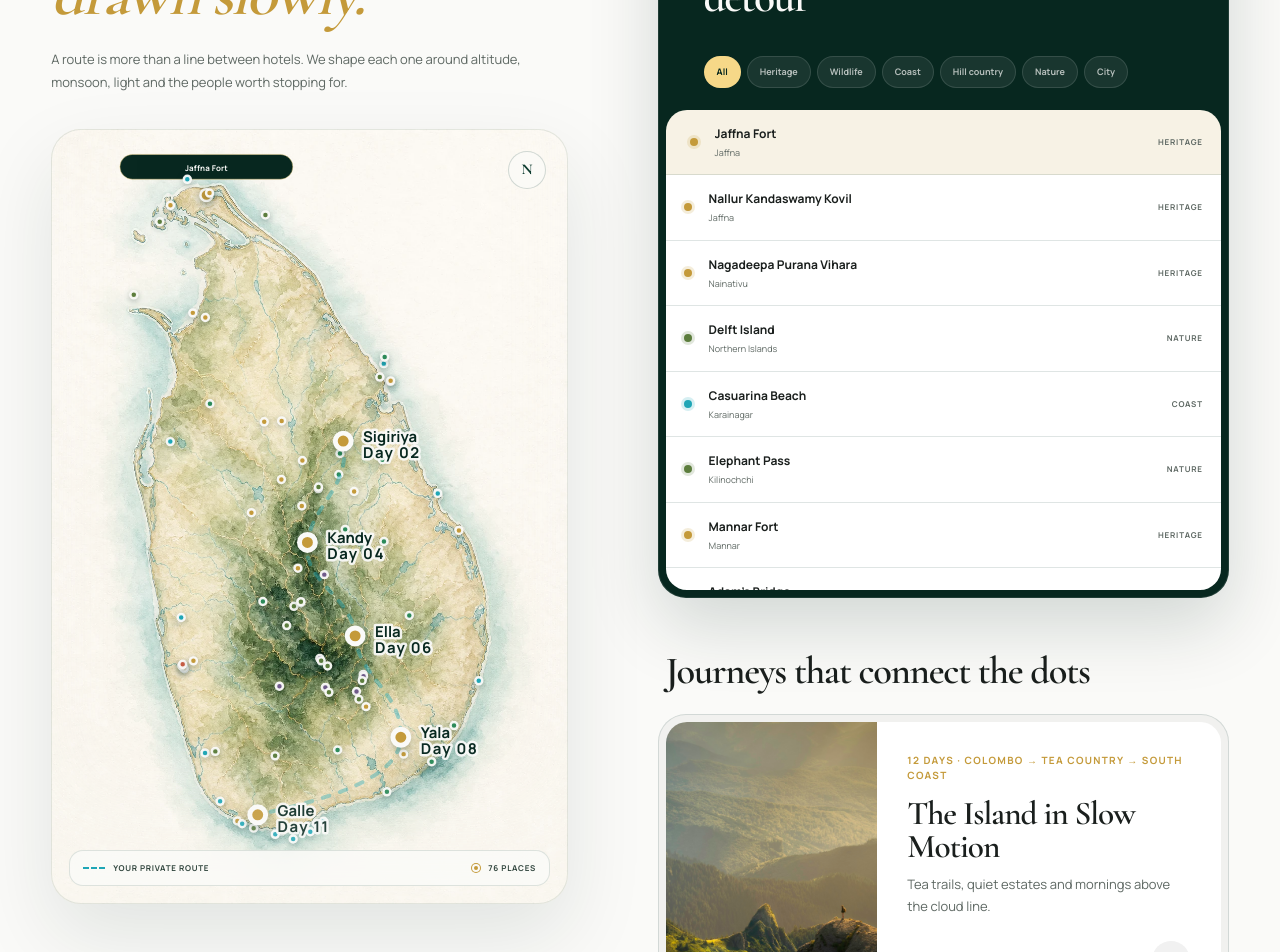
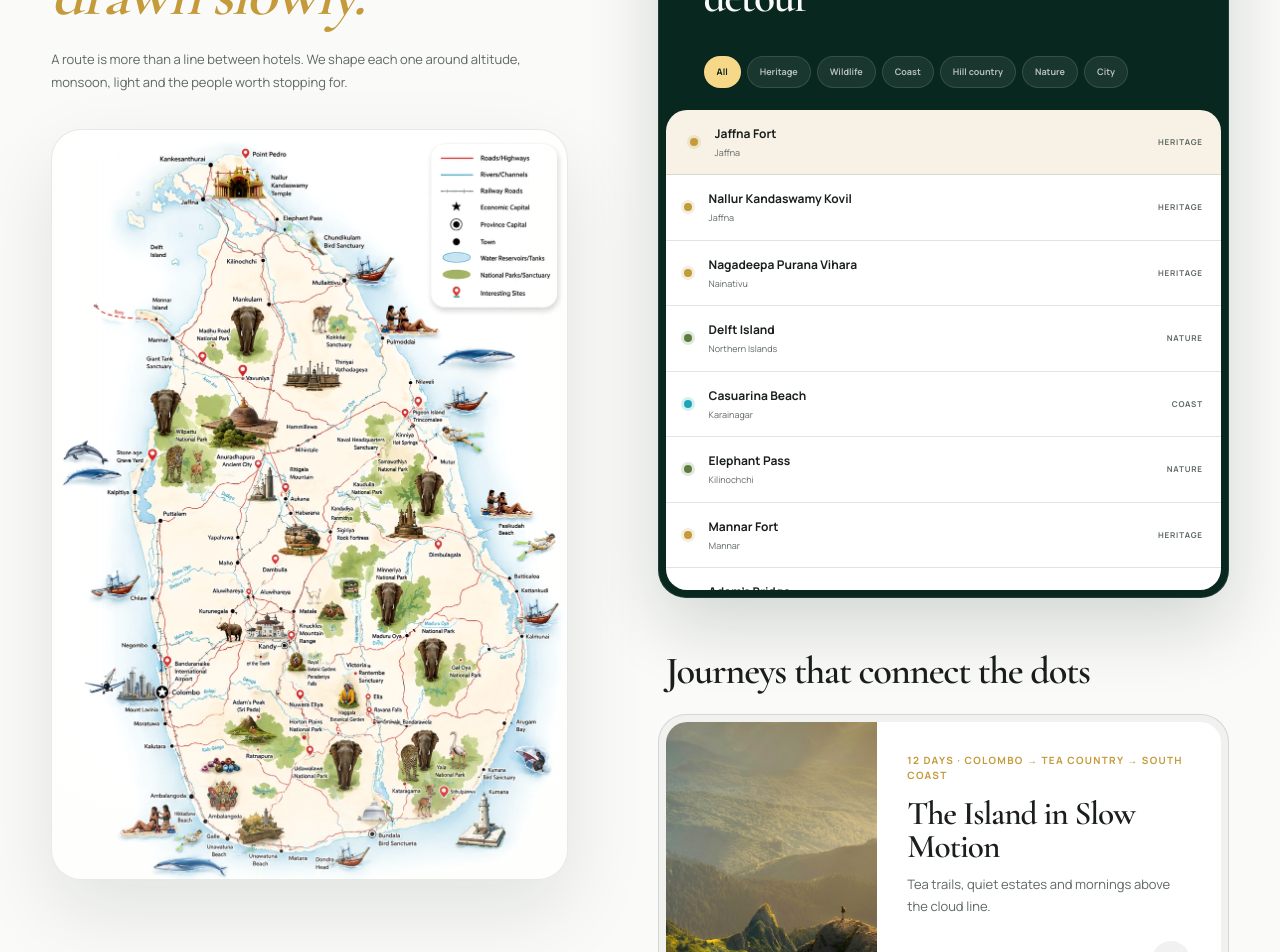
Before and after one commit to Nekromenzer/ReiseCeylon, a Next.js app: page / in a window 1280 px wide. Shown: the part 5860-6812 px from the top of the page. Built offline with nearby package versions, Linux system fonts and the light colour scheme.

Commit message:
feat: update build ID and adjust related manifest files for consistency

```diff
--- a/src/app/globals.css
+++ b/src/app/globals.css
@@ -796,7 +796,7 @@ body:has(.rc-home) .theme-toggle { background: color-mix(in srgb, var(--ink) 7%,
   position: relative;
   isolation: isolate;
   width: min(100%, 520px);
-  aspect-ratio: 2 / 3;
+  aspect-ratio: 1040 / 1513;
   margin-top: 34px;
   overflow: hidden;
   border-radius: 30px;
@@ -814,55 +814,7 @@ body:has(.rc-home) .theme-toggle { background: color-mix(in srgb, var(--ink) 7%,
   box-shadow: inset 0 0 0 1px rgba(13, 59, 46, .1), inset 0 -90px 100px rgba(250, 250, 248, .22);
 }
 
-.rc-map-art { z-index: -1; object-fit: cover; filter: saturate(.78) contrast(1.02); }
-.rc-map-holder svg { position: absolute; inset: 0; z-index: 1; width: 100%; height: 100%; overflow: visible; }
-
-.rc-map-north {
-  position: absolute;
-  top: 22px;
-  right: 22px;
-  z-index: 3;
-  display: grid;
-  width: 38px;
-  height: 38px;
-  place-items: center;
-  border: 1px solid rgba(13, 59, 46, .18);
-  border-radius: 50%;
-  color: var(--forest);
-  background: rgba(250, 250, 248, .76);
-  font-family: var(--font-display);
-  font-size: 15px;
-  font-weight: 700;
-  backdrop-filter: blur(8px);
-}
-
-/* The dashed ghost shows the whole route; the solid line draws over it on scroll */
-.rc-route-ghost {
-  fill: none;
-  stroke: var(--ocean);
-  stroke-width: 4;
-  stroke-linecap: round;
-  stroke-dasharray: 7 11;
-  opacity: .42;
-}
-
-.rc-route {
-  fill: none;
-  stroke: var(--ocean);
-  stroke-width: 5;
-  stroke-linecap: round;
-  stroke-dasharray: 1400;
-}
-
-.rc-waypoint circle { fill: var(--gold); stroke: #fafaf8; stroke-width: 5; filter: drop-shadow(0 3px 4px rgba(7, 39, 31, .25)); }
-.rc-waypoint text { fill: #07271f; paint-order: stroke; stroke: rgba(250, 250, 248, .92); stroke-width: 5px; stroke-linejoin: round; font-family: var(--font-interface), sans-serif; font-size: 15px; font-weight: 800; }
-.rc-waypoint-day { fill: #44534d; stroke-width: 4px; font-size: 10px; font-weight: 700; letter-spacing: .1em; }
-
-.rc-attraction-pin {
-  --pin: #0d3b2e;
-  cursor: pointer;
-  outline: none;
-}
+.rc-map-art { z-index: 0; object-fit: contain; filter: saturate(.92) contrast(1.02); }
 
 .rc-pin-heritage { --pin: #c49a3a; }
 .rc-pin-wildlife { --pin: #2c8a59; }
@@ -870,47 +822,6 @@ body:has(.rc-home) .theme-toggle { background: color-mix(in srgb, var(--ink) 7%,
 .rc-pin-hill-country { --pin: #705b8b; }
 .rc-pin-nature { --pin: #5c7d3d; }
 .rc-pin-city { --pin: #c65d45; }
-
-.rc-attraction-pin > circle {
-  fill: var(--pin);
-  stroke: rgba(250, 250, 248, .96);
-  stroke-width: 2.5;
-  filter: drop-shadow(0 2px 3px rgba(7, 39, 31, .28));
-  transition: r 350ms var(--ease), filter 350ms var(--ease);
-}
-
-.rc-attraction-pin:hover > circle,
-.rc-attraction-pin:focus > circle,
-.rc-attraction-pin.is-active > circle { filter: drop-shadow(0 3px 5px rgba(7, 39, 31, .48)); }
-.rc-attraction-label { pointer-events: none; }
-.rc-attraction-label rect { fill: #07271f; stroke: rgba(246, 216, 136, .45); stroke-width: 1; }
-.rc-attraction-label text { fill: #fafaf8; font-family: var(--font-interface), sans-serif; font-size: 8px; font-weight: 700; letter-spacing: .02em; }
-
-.rc-map-key {
-  position: absolute;
-  right: 18px;
-  bottom: 18px;
-  left: 18px;
-  z-index: 3;
-  display: flex;
-  align-items: center;
-  justify-content: space-between;
-  gap: 16px;
-  padding: 12px 14px;
-  border-radius: 14px;
-  color: #30453d;
-  background: rgba(250, 250, 248, .82);
-  box-shadow: inset 0 0 0 1px rgba(13, 59, 46, .12);
-  font-size: 8px;
-  font-weight: 700;
-  letter-spacing: .09em;
-  text-transform: uppercase;
-  backdrop-filter: blur(12px);
-}
-
-.rc-map-key span { display: flex; align-items: center; gap: 8px; }
-.rc-map-key i { width: 22px; border-top: 2px dashed var(--ocean); }
-.rc-map-key b { width: 8px; height: 8px; border: 2px solid #fafaf8; border-radius: 50%; background: var(--gold); box-shadow: 0 0 0 1px var(--gold); }
 
 .rc-atlas-list { display: flex; flex-direction: column; gap: 16px; }
 
@@ -1364,7 +1275,6 @@ body:has(.rc-home) .theme-toggle { background: color-mix(in srgb, var(--ink) 7%,
 
   .rc-atlas { padding: 90px 20px; gap: 60px; }
   .rc-map-holder { width: 100%; border-radius: 22px; }
-  .rc-map-key { align-items: flex-start; flex-direction: column; gap: 7px; }
   .rc-attraction-head { padding: 26px 20px; }
   .rc-attraction-head h3 { font-size: 2.35rem; }
   .rc-attraction-index { max-height: 420px; }
--- a/src/components/HomePage.tsx
+++ b/src/components/HomePage.tsx
@@ -15,23 +15,16 @@ import {
   heroPlates,
   journeyNotes,
   manifestoStats,
-  routeLine,
   ticker,
   tours,
   touristAttractions,
   voices,
-  waypoints,
   type AttractionCategory
 } from '@/lib/content';
 
 gsap.registerPlugin(ScrollTrigger, useGSAP);
 
 const manifestoLead = 'We plan the way a local would — slowly, and with one person in mind.';
-
-const projectAttraction = (lat: number, lon: number) => ({
-  x: 80 + ((lon - 79.5) / 2.4) * 360,
-  y: 34 + ((9.85 - lat) / 3.95) * 684
-});
 
 export function HomePage() {
   const root = useRef<HTMLElement>(null);
@@ -137,36 +130,6 @@ export function HomePage() {
           ease: 'none',
           scrollTrigger: { trigger: cards[index + 1], start: 'top 92%', end: 'top 34%', scrub: 1 }
         });
-      });
-
-      /* Atlas — the route draws itself, waypoints land after it */
-      gsap.fromTo(
-        '.rc-route',
-        { strokeDashoffset: 1400 },
-        {
-          strokeDashoffset: 0,
-          ease: 'none',
-          scrollTrigger: { trigger: '.rc-atlas-map', start: 'top 78%', end: 'bottom 62%', scrub: 1 }
-        }
-      );
-
-      gsap.from('.rc-waypoint', {
-        opacity: 0,
-        y: 14,
-        duration: 0.6,
-        stagger: 0.18,
-        ease: 'power3.out',
-        scrollTrigger: { trigger: '.rc-atlas-map', start: 'top 62%' }
-      });
-
-      gsap.from('.rc-attraction-pin', {
-        opacity: 0,
-        scale: 0,
-        transformOrigin: 'center',
-        duration: 0.45,
-        stagger: { each: 0.012, from: 'random' },
-        ease: 'back.out(1.8)',
-        scrollTrigger: { trigger: '.rc-map-holder', start: 'top 68%' }
       });
 
       /* Closing frame — opens up as it arrives */
@@ -444,57 +407,11 @@ export function HomePage() {
           <div className="rc-map-holder">
             <Image
               className="rc-map-art"
-              src="/images/maps/sri-lanka-journey-map.webp"
-              alt="Watercolour topographic map of Sri Lanka"
+              src="/images/maps/sri-lanka-tour-map.webp"
+              alt="Detailed Sri Lanka tourism map showing roads, railways, rivers, parks, cities and visitor attractions"
               fill
               sizes="(max-width: 767px) 92vw, (max-width: 1024px) 48vw, 34vw"
             />
-            <span className="rc-map-north" aria-hidden="true">N</span>
-            <svg viewBox="0 0 520 780" role="img" aria-label="A private route from Sigiriya through Kandy and Ella to Yala and Galle">
-              <g className="rc-attraction-pins">
-                {visibleAttractions.map((attraction) => {
-                  const point = projectAttraction(attraction.lat, attraction.lon);
-                  const isActive = attraction.name === activeAttraction;
-
-                  return (
-                    <g
-                      className={`rc-attraction-pin rc-pin-${attraction.category.toLowerCase().replace(' ', '-')}${isActive ? ' is-active' : ''}`}
-                      key={attraction.name}
-                      role="button"
-                      tabIndex={0}
-                      aria-label={`${attraction.name}, ${attraction.region}, ${attraction.category}`}
-                      onMouseEnter={() => setActiveAttraction(attraction.name)}
-                      onFocus={() => setActiveAttraction(attraction.name)}
-                      onClick={() => setActiveAttraction(attraction.name)}
-                      onKeyDown={(event) => {
-                        if (event.key === 'Enter' || event.key === ' ') setActiveAttraction(attraction.name);
-                      }}
-                    >
-                      <circle cx={point.x} cy={point.y} r={isActive ? 6 : 3.5} />
-                      {isActive && (
-                        <g className="rc-attraction-label" transform={`translate(${point.x}, ${point.y - 13})`}>
-                          <rect x="-87" y="-28" width="174" height="25" rx="12.5" />
-                          <text textAnchor="middle" y="-11">{attraction.name}</text>
-                        </g>
-                      )}
-                    </g>
-                  );
-                })}
-              </g>
-              <path className="rc-route-ghost" d={routeLine} />
-              <path className="rc-route" d={routeLine} />
-              {waypoints.map((point) => (
-                <g className="rc-waypoint" key={point.name}>
-                  <circle cx={point.x} cy={point.y} r="8" />
-                  <text x={point.x + 20} y={point.y + 1}>{point.name}</text>
-                  <text className="rc-waypoint-day" x={point.x + 20} y={point.y + 17}>{point.day}</text>
-                </g>
-              ))}
-            </svg>
-            <div className="rc-map-key" aria-hidden="true">
-              <span><i /> Your private route</span>
-              <span><b /> {visibleAttractions.length} places</span>
-            </div>
           </div>
         </div>
 
```
Also changed, not shown: public/images/maps/sri-lanka-tour-map.webp (added), 1 other file (tests, documents, lock files or other folders).
